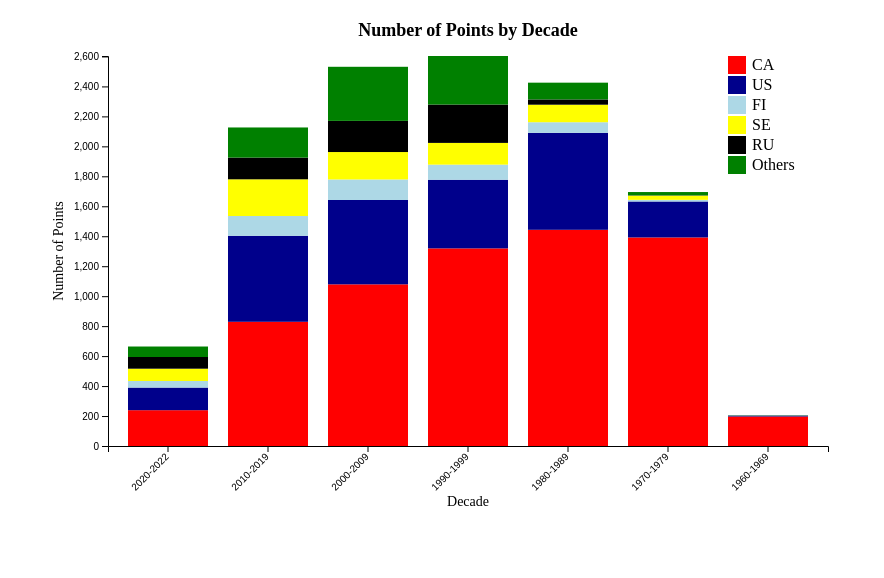
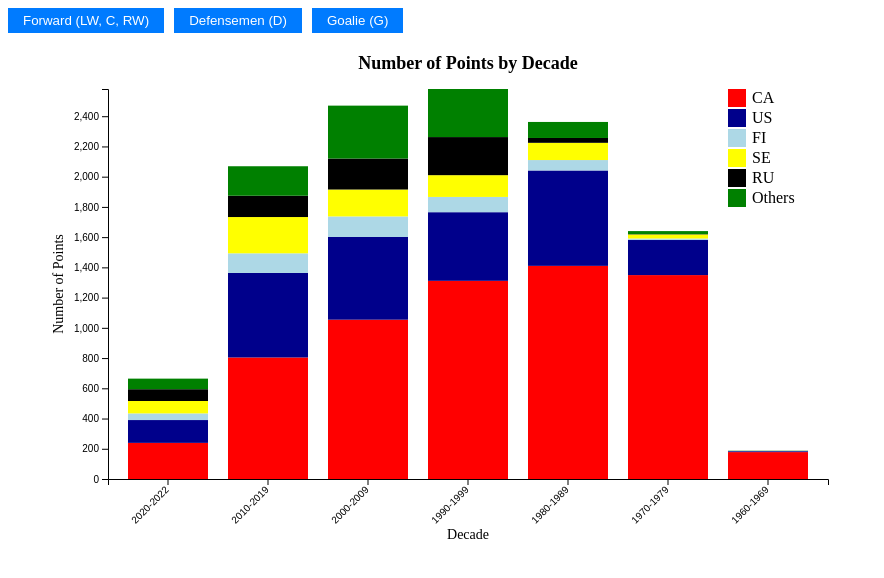
Before and after one commit to MaxenceSigouin/INF8808-Projet, an Angular app in the folder projet-dataviz/: page /bar-chart in a window 1280 px wide. Shown: the top 578 px of the page, without its empty margins (0-884 px from the left). Built offline with nearby package versions, Linux system fonts and the light colour scheme.

Commit message:
feat : buttons to select position added

```diff
--- a/projet-dataviz/src/app/pages/bar-chart/bar-chart.component.css
+++ b/projet-dataviz/src/app/pages/bar-chart/bar-chart.component.css
@@ -0,0 +1,15 @@
+.button-group {
+    margin-bottom: 1rem;
+  }
+
+  .button-group button {
+    margin-right: 10px;
+    padding: 5px 15px;
+    cursor: pointer;
+  }
+
+  .button-group button.selected {
+    background-color: #007bff;
+    color: white;
+    border: none;
+  }
--- a/projet-dataviz/src/app/pages/bar-chart/bar-chart.component.html
+++ b/projet-dataviz/src/app/pages/bar-chart/bar-chart.component.html
@@ -1 +1,12 @@
-<figure id="barChart"></figure>
+<div class="button-group">
+    <button [class.selected]="selectedCategories['forward']" (click)="toggleCategory('forward')">
+      Forward (LW, C, RW)
+    </button>
+    <button [class.selected]="selectedCategories['defensemen']" (click)="toggleCategory('defensemen')">
+      Defensemen (D)
+    </button>
+    <button [class.selected]="selectedCategories['goalie']" (click)="toggleCategory('goalie')">
+      Goalie (G)
+    </button>
+  </div>
+  <figure id="barChart"></figure>
--- a/projet-dataviz/src/app/pages/bar-chart/bar-chart.component.ts
+++ b/projet-dataviz/src/app/pages/bar-chart/bar-chart.component.ts
@@ -7,14 +7,30 @@ import * as d3 from 'd3';
   styleUrls: ['./bar-chart.component.css']
 })
 export class BarChartComponent implements OnInit {
-  private data: any[] = [];
+  private originalData: any[] = [];  // Keep full copy of the CSV data.
+  private data: any[] = [];          // Data that will be processed and used for the chart.
   private svg: any;
-  // Predefined list for stacking and ordering.
+  // Predefined list for stacking and ordering (colors are used for nationalities).
   private predefinedNationalities: string[] = ["CA", "US", "FI", "SE", "RU", "Others"];
+
   // Define margins and dimensions for the chart.
   private margin = { top: 40, right: 20, bottom: 70, left: 60 };
   private width = 800 - this.margin.left - this.margin.right;
   private height = 500 - this.margin.top - this.margin.bottom;
+
+  // Define position filter state (all selected by default).
+  selectedCategories: { [key: string]: boolean } = {
+    forward: true,      // forward includes LW, C, RW
+    defensemen: true,   // defensemen includes D
+    goalie: true        // goalie includes G
+  };
+
+  // Map each category to the actual positions.
+  positionMapping: { [key: string]: string[] } = {
+    forward: ['LW', 'C', 'RW'],
+    defensemen: ['D'],
+    goalie: ['G']
+  };
 
   constructor() {}
 
@@ -30,18 +46,54 @@ export class BarChartComponent implements OnInit {
         const allowed = new Set(["CA", "US", "FI", "SE", "RU"]);
         d['nationality'] = allowed.has(d['nationality']) ? d['nationality'] : "Others";
       });
-      this.data = data;
 
-      // Pre-process the data to add a decade property.
-      this.data = this.preprocessData(this.data);
-      // Now aggregate the data by decade and nationality.
-      this.data = this.countYAxis(this.data);
+      // Keep a copy of the original data.
+      this.originalData = data;
 
+      // Create the SVG element once.
       this.createSvg();
-      this.drawBars();
+      // Filter the data with default selected positions and update the chart.
+      this.updateFilteredData();
     }).catch(error => {
       console.error('Error loading CSV:', error);
     });
+  }
+
+  /**
+   * This method applies the current position filter, processes the filtered data,
+   * aggregates it, and redraws the chart.
+   */
+  updateFilteredData(): void {
+    // Collect positions to include based on the selected categories.
+    let selectedPositions: string[] = [];
+    for (let cat in this.selectedCategories) {
+      if (this.selectedCategories[cat]) {
+        selectedPositions.push(...this.positionMapping[cat]);
+      }
+    }
+
+    // Filter the original data so only rows with the desired positions remain.
+    let filteredData = this.originalData.filter(d => selectedPositions.includes(d['position']));
+
+    // Process the filtered data
+    const processedData = this.preprocessData(filteredData);
+    // Aggregate the processed data by decade and nationality.
+    this.data = this.countYAxis(processedData);
+
+    // Redraw the chart: clear the existing SVG content and redraw.
+    this.svg.selectAll("*").remove();
+    this.drawBars();
+  }
+
+  /**
+   * Toggle a given category (forward, defensemen, goalie) when a user clicks a button.
+   * This will update the filtered data and redraw the chart.
+   *
+   * @param cat - The category to toggle.
+   */
+  toggleCategory(cat: string): void {
+    this.selectedCategories[cat] = !this.selectedCategories[cat];
+    this.updateFilteredData();
   }
 
   /**
@@ -106,8 +158,10 @@ export class BarChartComponent implements OnInit {
     return aggregatedData;
   }
 
+  /**
+   * Creates the SVG container inside the element with id "barChart".
+   */
   private createSvg(): void {
-    // Create the SVG container inside the element with id "barChart".
     this.svg = d3.select('figure#barChart')
       .append('svg')
       .attr('width', this.width + this.margin.left + this.margin.right)
@@ -132,7 +186,7 @@ export class BarChartComponent implements OnInit {
       .domain([0, maxTotal])
       .range([this.height, 0]);
 
-    // Predefined color mapping.
+    // Predefined color mapping for nationalities.
     const colorMapping: Record<string, string> = {
       "CA": "red",
       "US": "darkblue",
```
